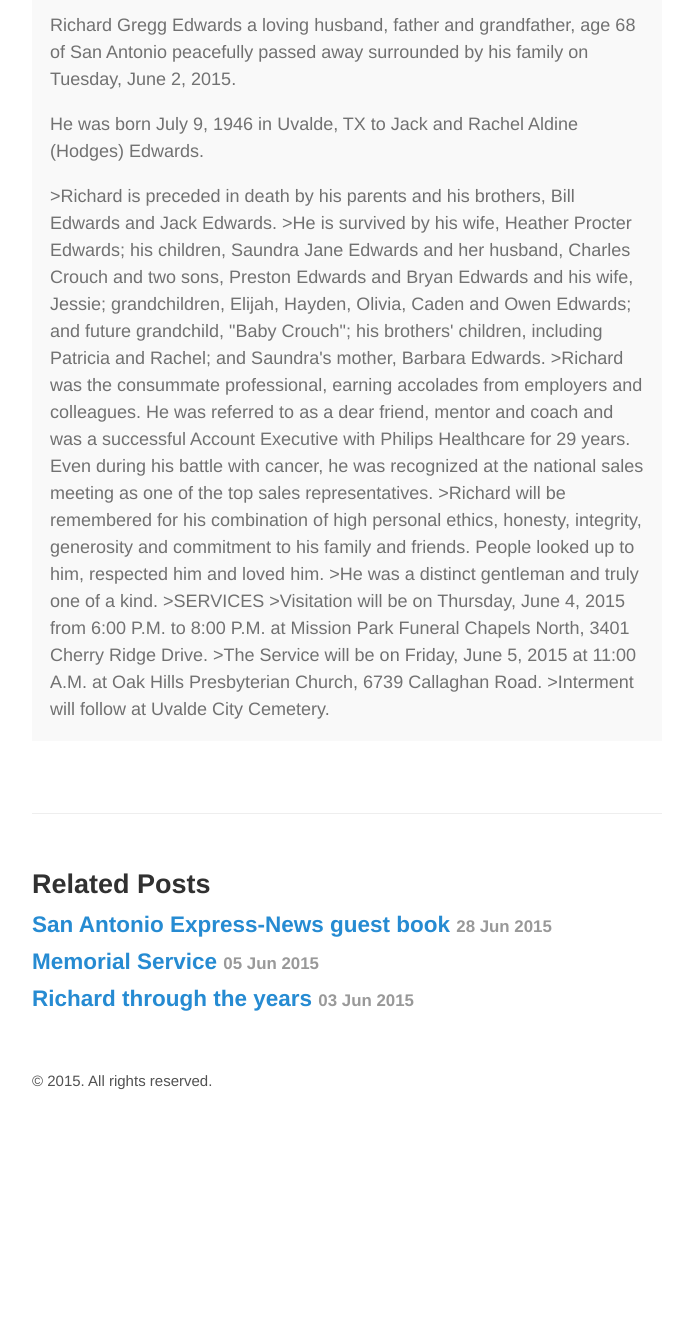
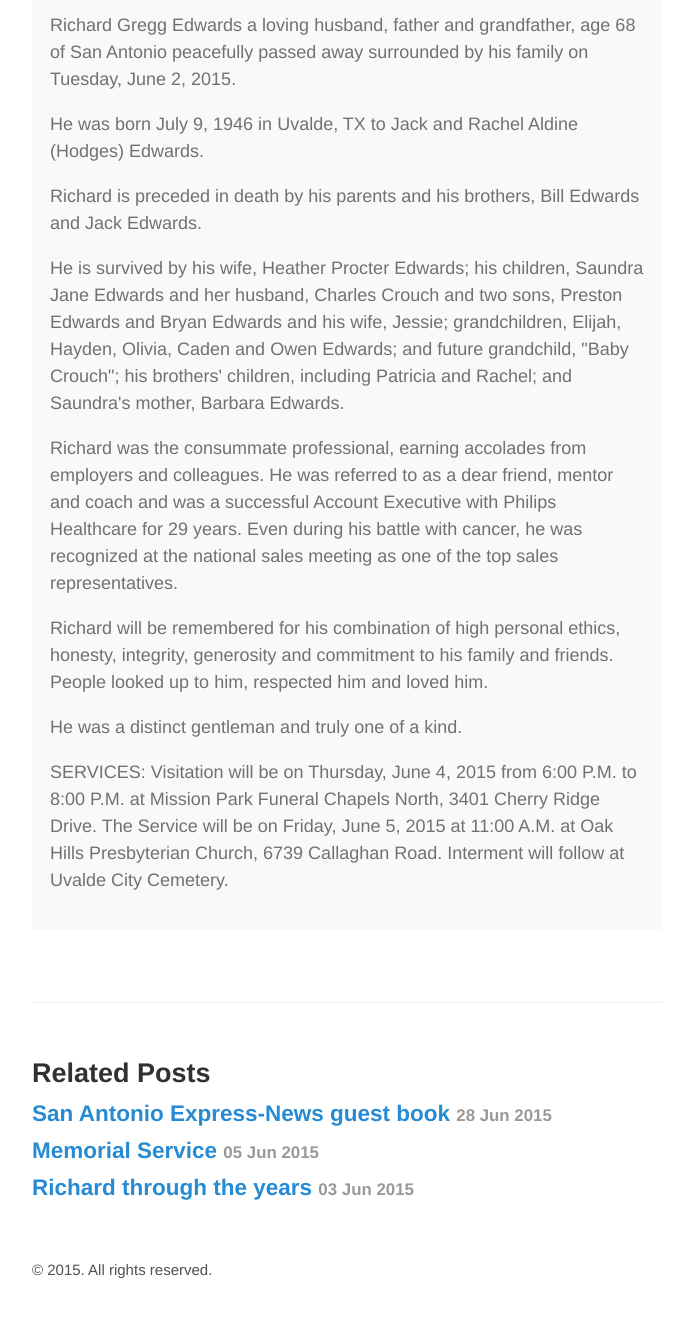
Before and after one commit to oneofakindgentleman/oneofakindgentleman.github.io, a Jekyll site: the page built from _posts/2015-06-02-obituary.md, in a window 1280 px wide and 1400 px high, scrolled down 869 px, cut to the strip 81-1398 px from the top of the window. Shown: the whole strip, without its empty margins (293-986 px from the left). Built offline with Jekyll 4.4.1, drawn with Linux system fonts in a browser that asks for light colours; comment, search, counter and statistics services are not loaded; before the commit the page ends 2080 px from its top, so only the background shows below that.

Commit message:
use paragraphs throughout

```diff
--- a/_posts/2015-06-02-obituary.md
+++ b/_posts/2015-06-02-obituary.md
@@ -15,19 +15,15 @@ Richard's obiturary, as seen below, was published in the [Uvalde Leader-News](ht
 
 <p>He was born July 9, 1946 in Uvalde, TX to Jack and Rachel Aldine (Hodges) Edwards. </p>
 
->Richard is preceded in death by his parents and his brothers, Bill Edwards and Jack Edwards.
+<p>Richard is preceded in death by his parents and his brothers, Bill Edwards and Jack Edwards. </p>
 
->He is survived by his wife, Heather Procter Edwards; his children, Saundra Jane Edwards and her husband, Charles Crouch and two sons, Preston Edwards and Bryan Edwards and his wife, Jessie; grandchildren, Elijah, Hayden, Olivia, Caden and Owen Edwards; and future grandchild, "Baby Crouch"; his brothers' children, including Patricia and Rachel; and Saundra's mother, Barbara Edwards.
+<p>He is survived by his wife, Heather Procter Edwards; his children, Saundra Jane Edwards and her husband, Charles Crouch and two sons, Preston Edwards and Bryan Edwards and his wife, Jessie; grandchildren, Elijah, Hayden, Olivia, Caden and Owen Edwards; and future grandchild, "Baby Crouch"; his brothers' children, including Patricia and Rachel; and Saundra's mother, Barbara Edwards. </p>
 
->Richard was the consummate professional, earning accolades from employers and colleagues. He was referred to as a dear friend, mentor and coach and was a successful Account Executive with Philips Healthcare for 29 years. Even during his battle with cancer, he was recognized at the national sales meeting as one of the top sales representatives.
+<p>Richard was the consummate professional, earning accolades from employers and colleagues. He was referred to as a dear friend, mentor and coach and was a successful Account Executive with Philips Healthcare for 29 years. Even during his battle with cancer, he was recognized at the national sales meeting as one of the top sales representatives. </p>
 
->Richard will be remembered for his combination of high personal ethics, honesty, integrity, generosity and commitment to his family and friends. People looked up to him, respected him and loved him.
+<p>Richard will be remembered for his combination of high personal ethics, honesty, integrity, generosity and commitment to his family and friends. People looked up to him, respected him and loved him.</p>
 
->He was a distinct gentleman and truly one of a kind.
+<p>He was a distinct gentleman and truly one of a kind.</p>
 
->SERVICES
-
->Visitation will be on Thursday, June 4, 2015 from 6:00 P.M. to 8:00 P.M. at Mission Park Funeral Chapels North, 3401 Cherry Ridge Drive.
->The Service will be on Friday, June 5, 2015 at 11:00 A.M. at Oak Hills Presbyterian Church, 6739 Callaghan Road.
->Interment will follow at Uvalde City Cemetery.
+<p>SERVICES: Visitation will be on Thursday, June 4, 2015 from 6:00 P.M. to 8:00 P.M. at Mission Park Funeral Chapels North, 3401 Cherry Ridge Drive. The Service will be on Friday, June 5, 2015 at 11:00 A.M. at Oak Hills Presbyterian Church, 6739 Callaghan Road. Interment will follow at Uvalde City Cemetery.</p>
 </div>
```
